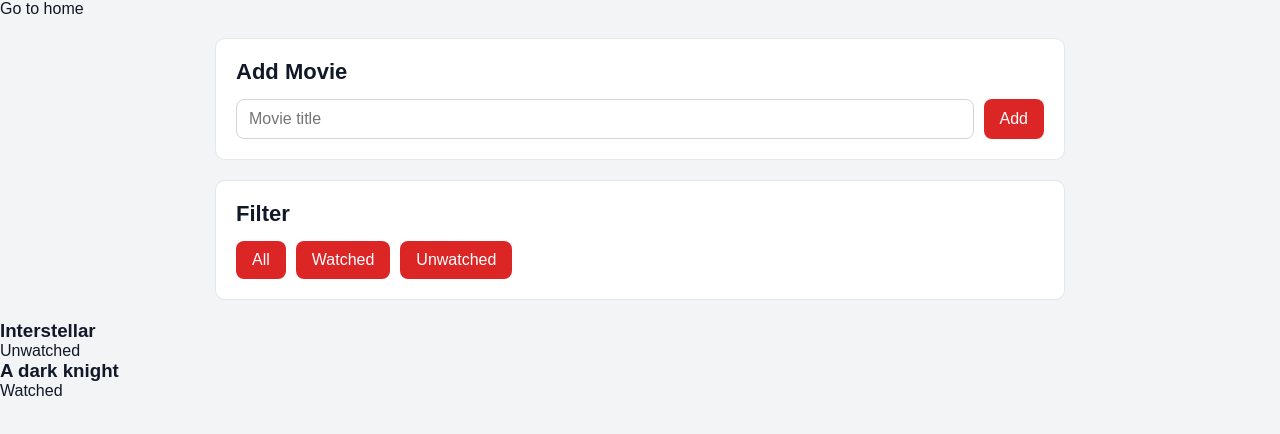
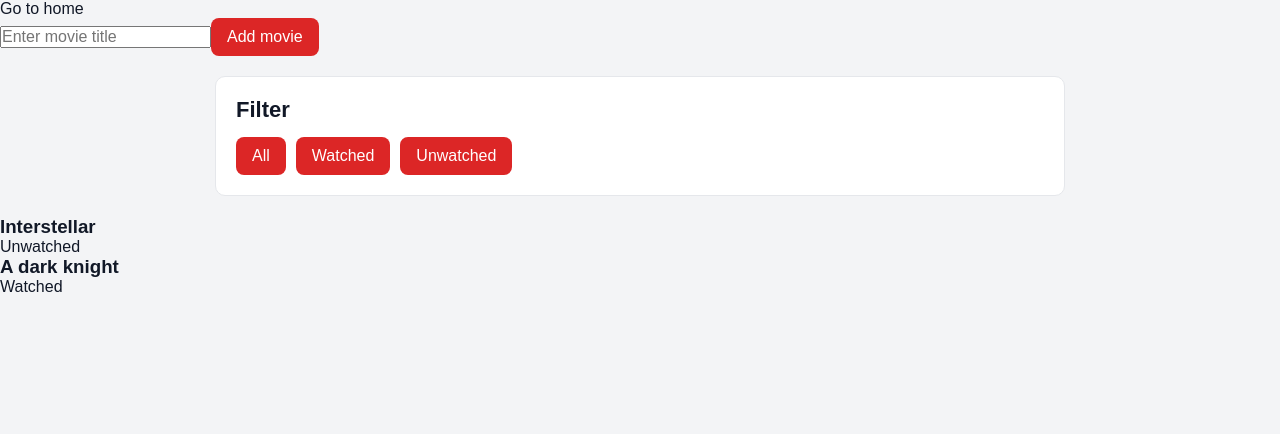
Before and after one commit to Abdir-w99/movie-watchlist, a React (Vite) app: page /movies in a window 1280 px wide. Shown: the top 434 px of the page. Built offline with nearby package versions, Linux system fonts and the light colour scheme.

Commit message:
Add form to create new movies

```diff
--- a/src/components/MovieForm.tsx
+++ b/src/components/MovieForm.tsx
@@ -1,13 +1,34 @@
-function MovieForm() {
+import { useState } from "react";
+
+type MovieFormProps = {
+  addMovie: (title: string) => void;
+};
+
+function MovieForm({ addMovie }: MovieFormProps) {
+  // state for the input value
+  const [title, setTitle] = useState("");
+
+  // runs when the form is submitted
+  function handleSubmit(e: React.SyntheticEvent<HTMLFormElement>) {
+    // stop page reload
+    e.preventDefault();
+
+    // send the new movie title to MoviePage
+    addMovie(title);
+
+    // clear the input after submit
+    setTitle("");
+  }
   return (
-    <section className="movie-form-section">
-      <h2>Add Movie</h2>
-
-      <form className="movie-form">
-        <input type="text" placeholder="Movie title" />
-        <button type="submit">Add</button>
-      </form>
-    </section>
+    <form onSubmit={handleSubmit}>
+      <input
+        type="text"
+        placeholder="Enter movie title"
+        value={title}
+        onChange={(e) => setTitle(e.target.value)}
+      />
+      <button type="submit">Add movie</button>
+    </form>
   );
 }
 
--- a/src/components/MovieList.tsx
+++ b/src/components/MovieList.tsx
@@ -1,4 +1,5 @@
 import MovieCard from "./MovieCard";
+
 type Movie = {
   id: number;
   title: string;
--- a/src/pages/MoviePage.tsx
+++ b/src/pages/MoviePage.tsx
@@ -25,10 +25,22 @@ function MoviePage() {
       watched: true,
     },
   ]);
+
+  function addMovie(title: string) {
+    const newMovie: Movie = {
+      id: Date.now(),
+      title: title,
+      watched: false,
+    };
+
+    // update the movies state with the new movie
+    setMovies([...movies, newMovie]);
+  }
+
   return (
     <div>
       <Link to="/">Go to home</Link>
-      <MovieForm />
+      <MovieForm addMovie={addMovie} />
       <FilterBar />
       <MovieList movies={movies} />
     </div>
```
